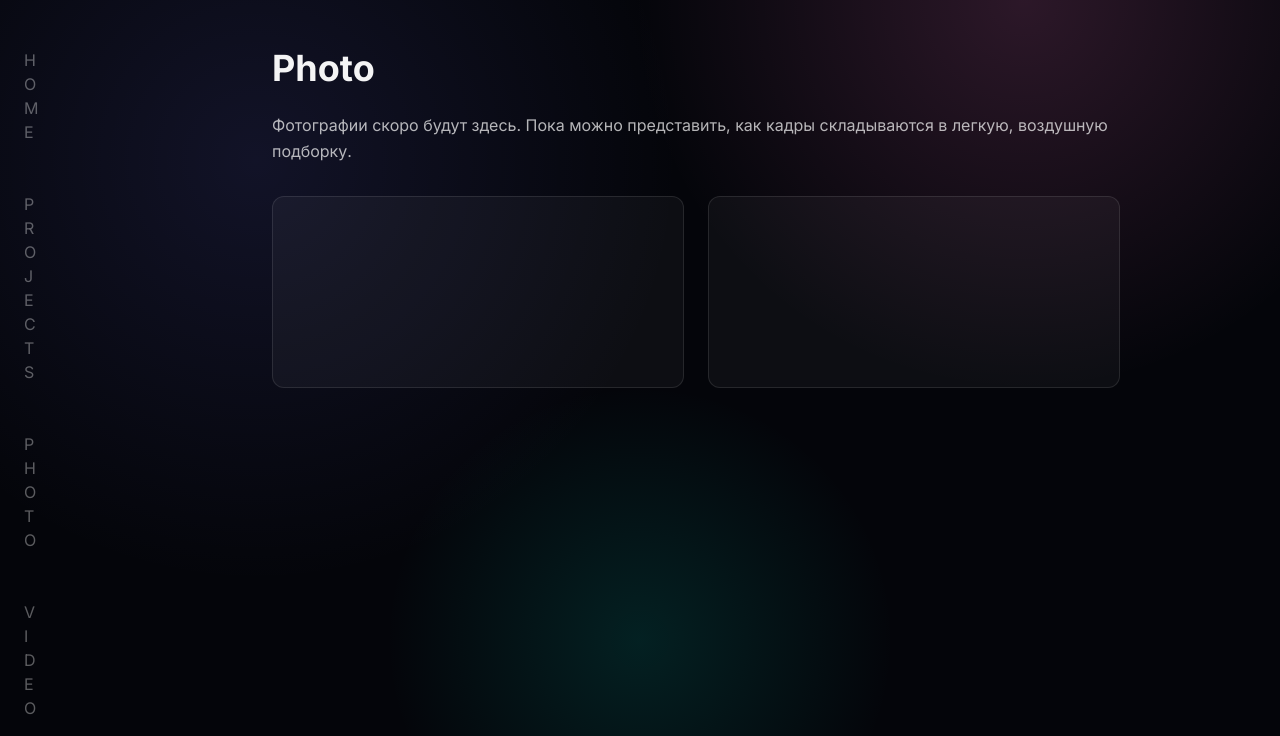
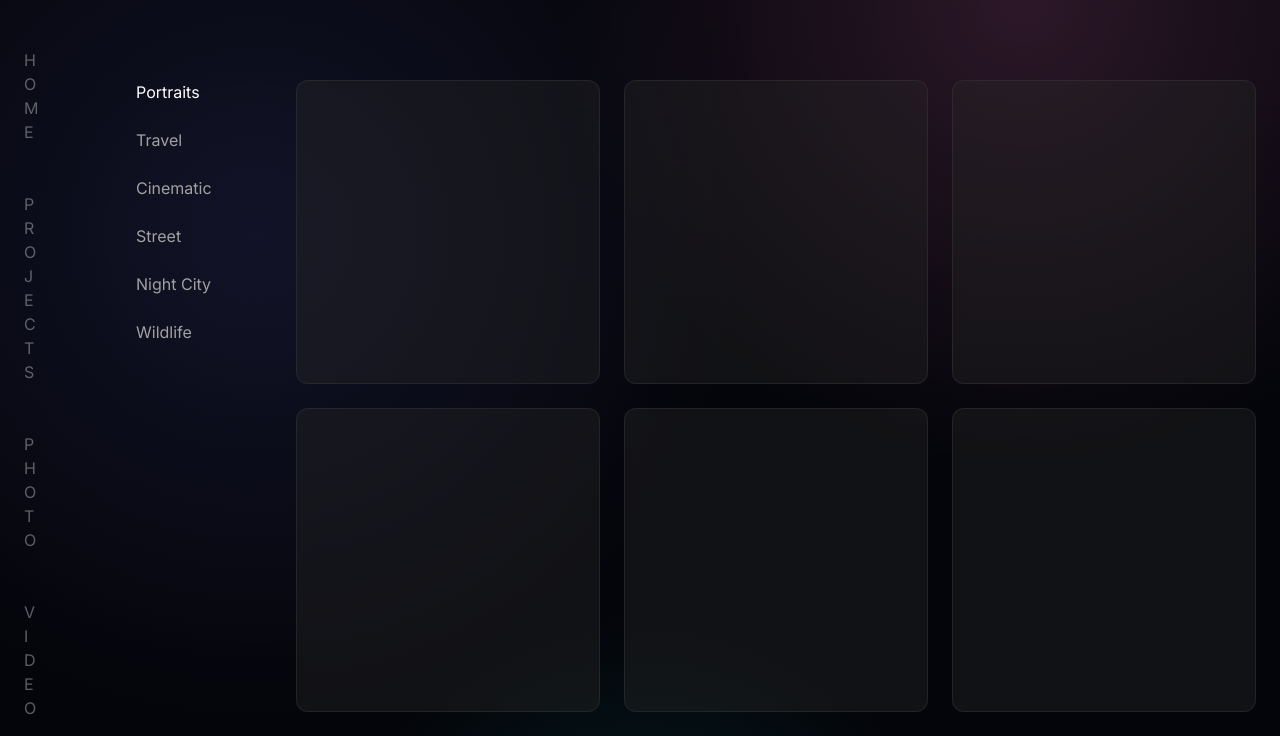
Before and after one commit to userproturbo/arefevpro, a Next.js app: page /photo in a window 1280 px wide. Shown: the top 736 px of the page. Built offline with nearby package versions, Linux system fonts and the light colour scheme; no server answers.

Commit message:
feat: added static album list and gallery layout to Photo page

```diff
--- /dev/null
+++ b/app/photo/AlbumList.tsx
@@ -0,0 +1,22 @@
+const albums = [
+  "Portraits",
+  "Travel",
+  "Cinematic",
+  "Street",
+  "Night City",
+  "Wildlife",
+];
+
+export default function AlbumList() {
+  const selectedAlbum = albums[0];
+
+  return (
+    <div className="flex flex-col gap-6 text-neutral-400">
+      {albums.map((album) => (
+        <div key={album} className={album === selectedAlbum ? "text-white" : undefined}>
+          {album}
+        </div>
+      ))}
+    </div>
+  );
+}
--- /dev/null
+++ b/app/photo/Gallery.tsx
@@ -0,0 +1,14 @@
+const placeholders = Array.from({ length: 9 });
+
+export default function Gallery() {
+  return (
+    <div className="grid grid-cols-2 md:grid-cols-3 gap-6">
+      {placeholders.map((_, index) => (
+        <div
+          key={index}
+          className="w-full aspect-square bg-neutral-800/40 rounded-xl border border-neutral-700/40"
+        />
+      ))}
+    </div>
+  );
+}
--- a/app/photo/page.tsx
+++ b/app/photo/page.tsx
@@ -1,17 +1,16 @@
-import PageContainer from "../components/PageContainer";
+import AlbumList from "./AlbumList";
+import Gallery from "./Gallery";
 
 export default function PhotoPage() {
   return (
-    <PageContainer>
-      <h1 className="mb-6 text-4xl font-bold">Photo</h1>
-      <p className="mb-8 text-white/70 leading-relaxed">
-        Фотографии скоро будут здесь. Пока можно представить, как кадры складываются в легкую,
-        воздушную подборку.
-      </p>
-      <div className="grid grid-cols-1 gap-6 sm:grid-cols-2">
-        <div className="h-48 rounded-xl border border-white/10 bg-white/[0.04]" />
-        <div className="h-48 rounded-xl border border-white/10 bg-white/[0.04]" />
+    <div className="flex">
+      <div className="w-40 px-6 py-20">
+        <AlbumList />
       </div>
-    </PageContainer>
+
+      <div className="flex-1 px-6 py-20">
+        <Gallery />
+      </div>
+    </div>
   );
 }
```
